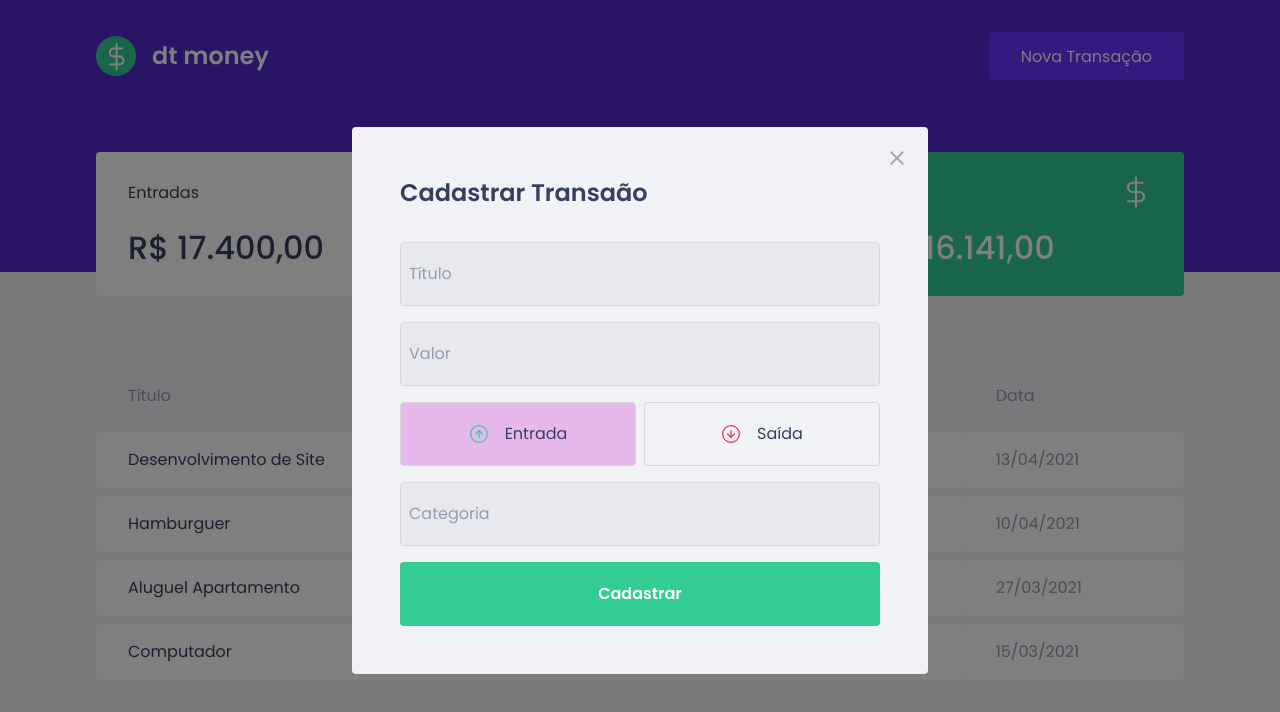
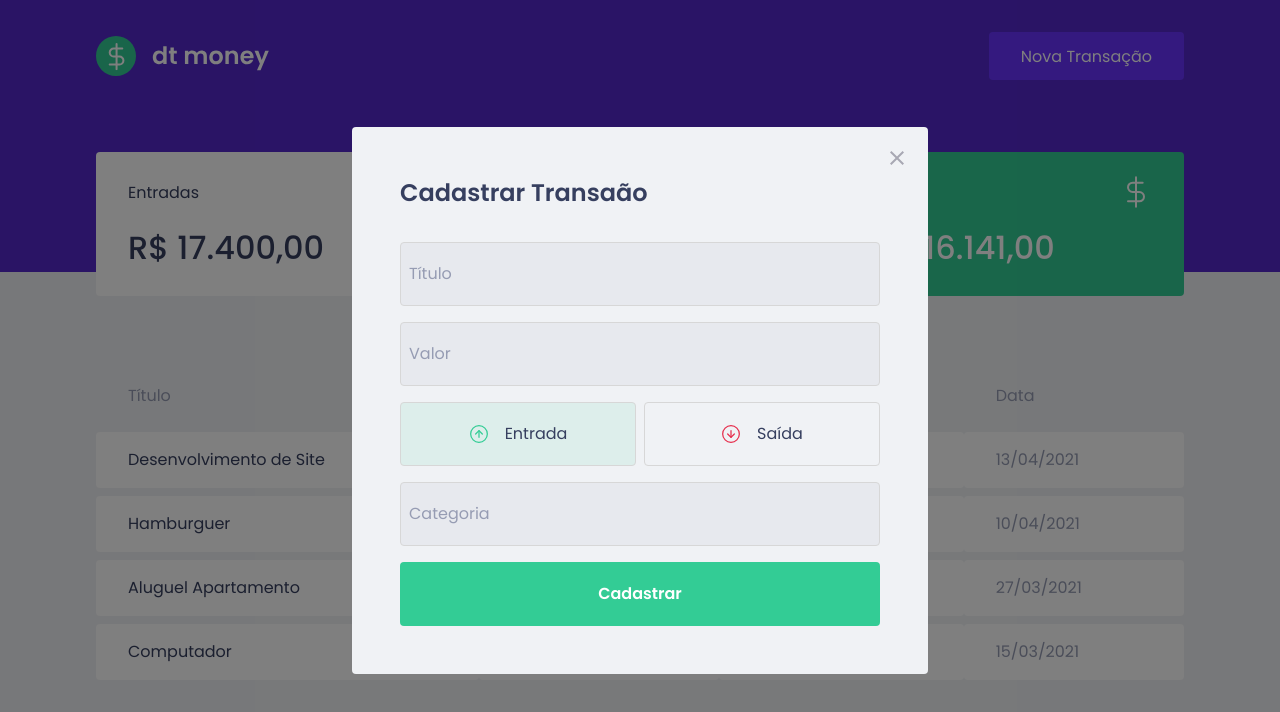
Before and after one commit to marceloadf/dtmoney, a React (Create React App) app: page / in a window 1280 px wide. Both pictures are taken after a click on the button "Nova Transação". Shown: the top 712 px of the page. Built offline with nearby package versions, Linux system fonts and the light colour scheme; no server answers; what miragejs would draw is missing.

Commit message:
added dynamic transparent color to income and withdraw buttons

```diff
--- a/src/components/NewTransactionModal/index.tsx
+++ b/src/components/NewTransactionModal/index.tsx
@@ -41,6 +41,7 @@
                         type="button"
                         onClick={() => setTransactionType("deposit")}
                         isActive={transactionType === "deposit" ? true : false}
+                        activeColor="green"
                     >
                         <img src={incomeImg} alt="Entrada" />
                         <span>Entrada</span>
@@ -50,6 +51,7 @@
                         type="button"
                         isActive={transactionType === "withdraw" ? true : false}
                         onClick={() => setTransactionType("withdraw")}
+                        activeColor="red"
                     >
                         <img src={outcomeImg} alt="Saída" />
                         <span>Saída</span>
--- a/src/components/NewTransactionModal/styles.tsx
+++ b/src/components/NewTransactionModal/styles.tsx
@@ -1,5 +1,5 @@
 import styled from 'styled-components';
-import { darken } from 'polished';
+import { darken, transparentize } from 'polished';
 
 export const Container = styled.form`
 
@@ -59,13 +59,23 @@
 
 interface TransactionButtonProps {
     isActive: boolean;
+    activeColor: "green" | "red";
+}
+
+const buttonActiveColor = {
+    green: '#33CC95',
+    red: '#E62E4D'
 }
 
 export const TransactionButton = styled.button<TransactionButtonProps>`
     height: 4rem;
     border: 1px solid #d7d7d7;
 
-    background: ${(props) => props.isActive ? "#d7d7" : "transparent"};
+    background: ${(props) =>
+        props.isActive ?
+        transparentize(0.9, buttonActiveColor[props.activeColor]) :
+        "transparent"
+    };
 
     display: flex;
     align-items: center;
```
